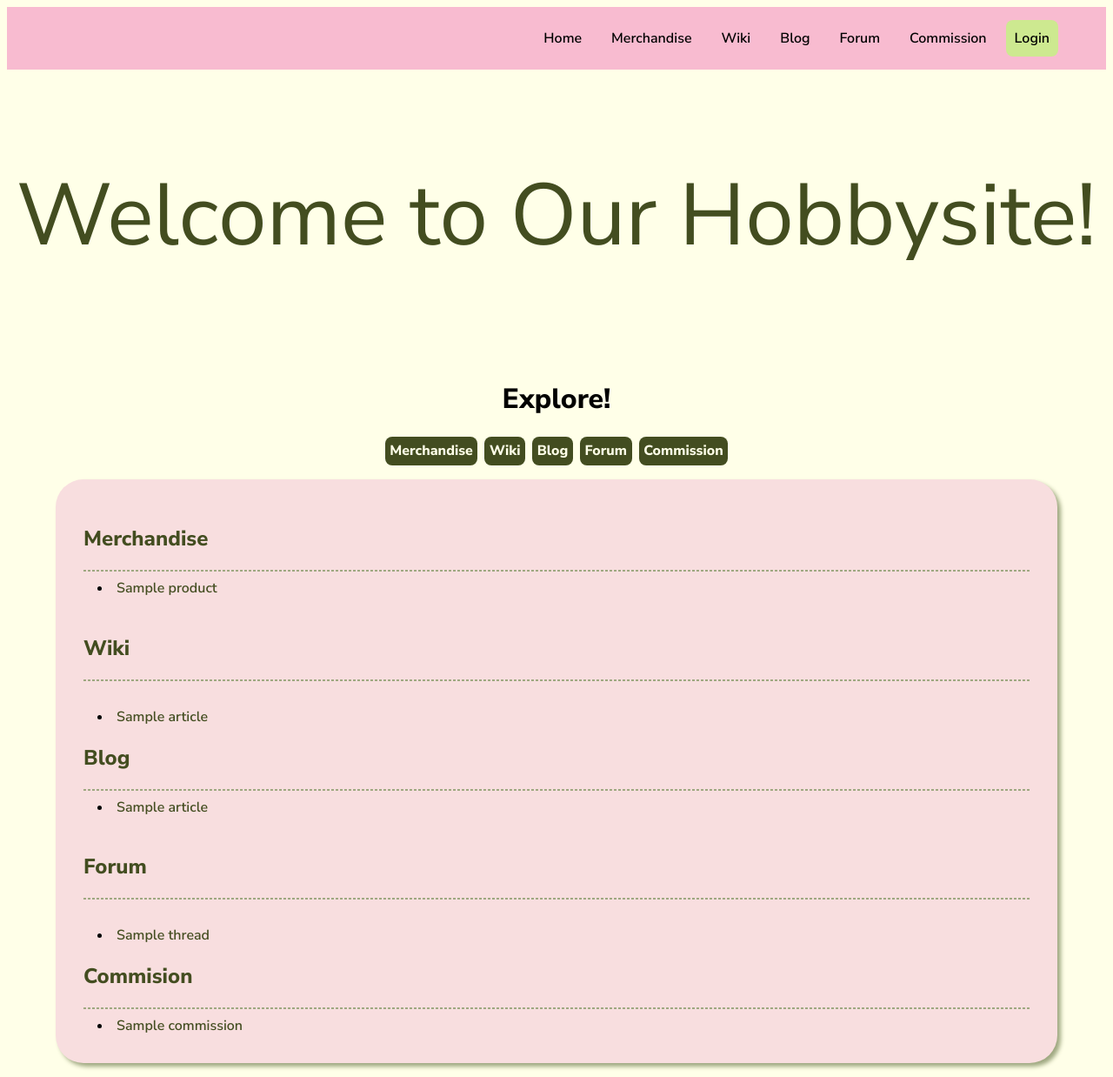
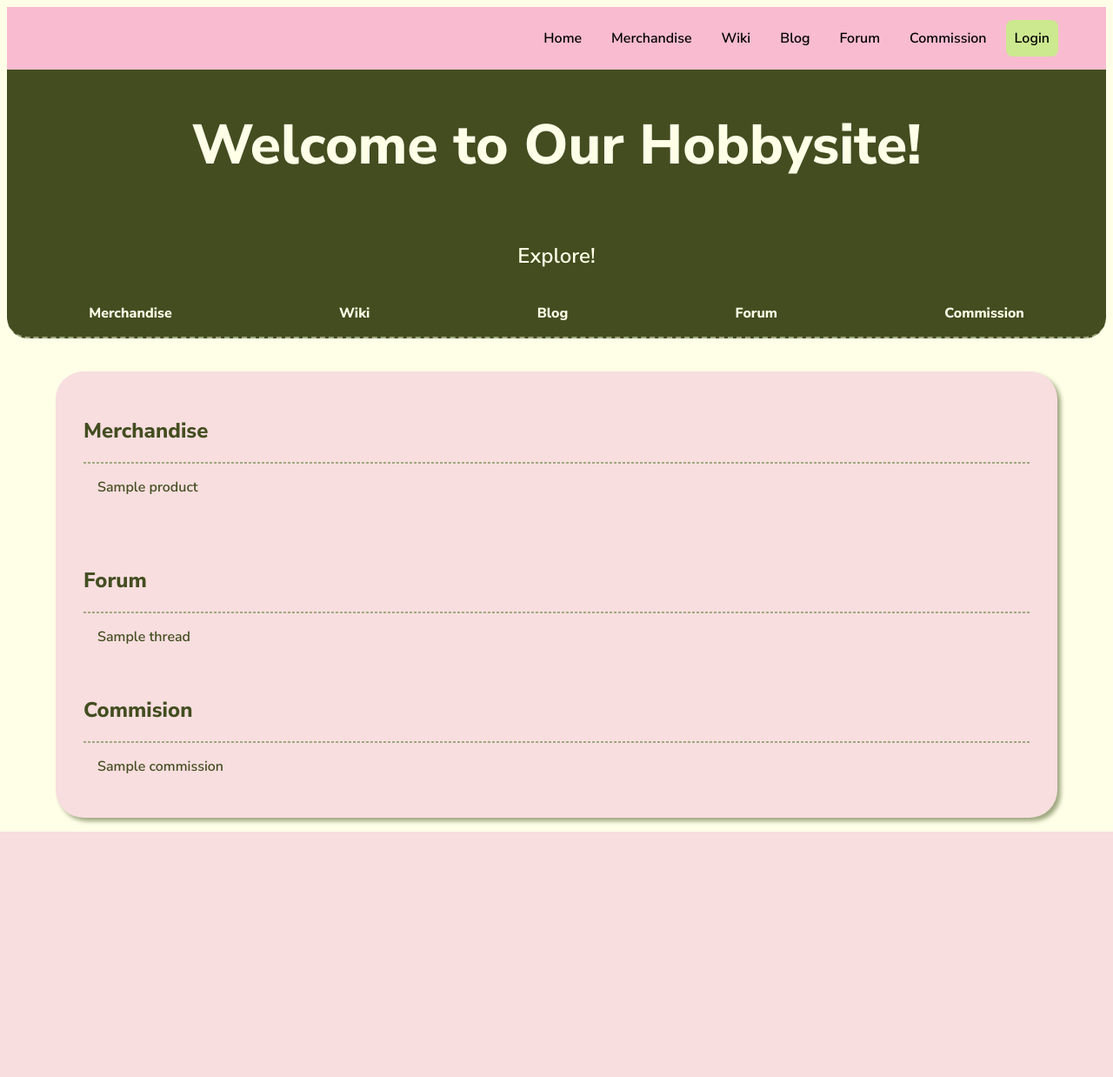
Before and after one commit to diego-nst/hobbysite-g-2, a Django app: page / in a window 1280 px wide. Shown: the whole page at 87% size. After the commit the page ends 956 px from the top, so only its background shows below. Run offline with Django 5.2, Linux system fonts and the light colour scheme; tables that the repository leaves empty hold one stand-in row (values such as "Sample post").

Commit message:
Updated home template
Fixed the appearance of the template for the homepage

```diff
--- a/templates/home.html
+++ b/templates/home.html
@@ -1,41 +1,51 @@
 {% extends 'base.html' %}
 
-{% block title %}Homepage{% endblock %}
+{% block title %}Home{% endblock %}
 
 {% block content %}
 <style>
+p{
+    color: #434d20;
+}
 .header{
     display: flex;
     flex-direction: column;
     align-items: center;
+    color: #FFFFE8;
+    background-color: #434d20;
+
+
 }
 
-.header p{
-    font-size: 100px;
+.header h1{
+    font-size: 4rem;
+    text-align: center;
+   color: #FFFFE8;
+    font-weight: 700;
 }
 
-.buttons{
-    display: flex;
-    flex-direction: row;
-    align-items: center;
+.header h3{
+    font-weight: 600;
+    font-size: 1.5rem;
+    color: #FFFFE8;
 }
 
 .threadscontent {
     padding: 0rem 1rem;
 }
 
-.threadslist {
+.contentlist {
     padding: 2rem;
     background-color: #F8DEDF;
     border-radius: 2rem;
     margin: 1rem 3.5rem;
     box-shadow: 4px 4px 5px #9FA881;
 }
-.threadslist > h2, h3, p {
+.contentlist > h2, h3, p {
     color: #434d20;
     text-align: left;
 }
-.threadscontent {
+.content {
     padding: 0rem 1rem;
 }
 
@@ -45,39 +55,57 @@ button{
     font-weight: 680;
     font-size: 1rem;
     border-radius: 0.5rem;
-    width: auto;
+    width: 100%;
     padding: 0.35rem;
     border:none;
 }
+.navigation{
+    display: flex;
+    width: 100%;
+    flex-flow: row wrap;
+    gap: 1.5rem;
+    position: sticky;
+    top: 0;
+    background-color: #434d20;
+    border-bottom: 2px dashed #9FA881;
+    padding: 10px;
+    border-bottom-right-radius: 1.5rem;
+    border-bottom-left-radius: 1.5rem;
+  }
+  .navigation a{
+    flex-shrink: 1;
+    flex-grow: 1;
+}
+
 </style>
 
 <div class="header">
-    <p>Welcome to Our Hobbysite!</p>
-    <h1>Explore!</h1>
-    <div class="buttons">
+    <h1>Welcome to Our Hobbysite!</h1>
+    <h3>Explore!</h3>
+</div>
+<div class="navigation">
         <a href="{% url 'merchstore:product-list' %}"> <button type="Submit">Merchandise</button></a>
         <a href="{% url 'wiki:wiki_list' %}"> <button type="Submit">Wiki</button></a>
         <a href="{% url 'blog:article_list' %}"> <button type="Submit">Blog</button></a>
         <a href="{% url 'forum:thread_list' %}"> <button type="Submit">Forum</button></a>
         <a href="{% url 'commissions:commission-list' %}"> <button type="Submit">Commission</button></a>
-    </div>
+</div>
+<br>
 
-</div>
-
-<section class="threadslist">
+<section class="contentlist">
     <h2>Merchandise</h2>
     <hr class="newhr2">
-    <div class="threadscontent">
-        {% for article in latest_products %}
-            <li><a href="{{ article.get_absolute_url }}">{{ article.name }}</a></li>
+    <div class="content">
+        {% for product in latest_products %}
+            <p><a href="{{ product.get_absolute_url }}">{{ product.name }}</a></p>
         {% empty %}
-            <li>No posted wikis yet.</li>
+            <p>No posted products yet.</p>
         {% endfor %}
     </div>
 
     <br>
 
-    <h2>Wiki</h2>
+    {% comment %} <h2>Wiki</h2>
     <hr class="newhr2"><br>
     <div class="threadscontent">
         {% for article in latest_wikis %}
@@ -95,27 +123,27 @@ button{
         {% empty %}
             <li>No posted wikis yet.</li>
         {% endfor %}
-    </div>
+    </div> {% endcomment %}
 
     <br>
 
     <h2>Forum</h2>
-    <hr class="newhr2"><br>
-    <div class="threadscontent">
-        {% for article in latest_threads %}
-            <li><a href="{{ article.get_absolute_url }}">{{ article.title }}</a></li>
+    <hr class="newhr2">
+    <div class="content">
+        {% for thread in latest_threads %}
+            <p><a href="{{ thread.get_absolute_url }}">{{ thread.title }}</a></p>
         {% empty %}
-            <li>No posted wikis yet.</li>
+            <p>No posted threads yet.</p>
         {% endfor %}
-    </div>
+    </div><br>
 
     <h2>Commision</h2>
     <hr class="newhr2">
-    <div class="threadscontent">
-        {% for article in latest_commisions %}
-            <li><a href="{{ article.get_absolute_url }}">{{ article.title }}</a></li>
+    <div class="content">
+        {% for commission in latest_commisions %}
+            <p><a href="{{ commission.get_absolute_url }}">{{ commission.title }}</a></p>
         {% empty %}
-            <li>No posted wikis yet.</li>
+            <p>No posted commissions yet.</p>
         {% endfor %}
     </div>
 </section>
```
